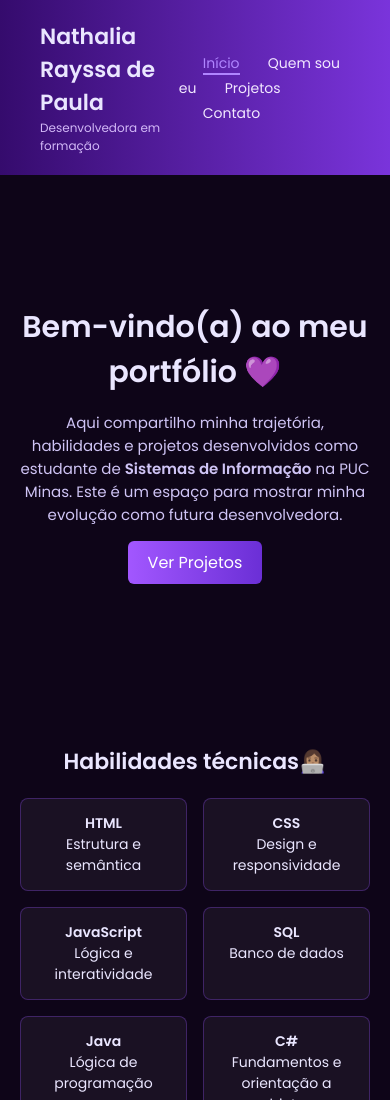
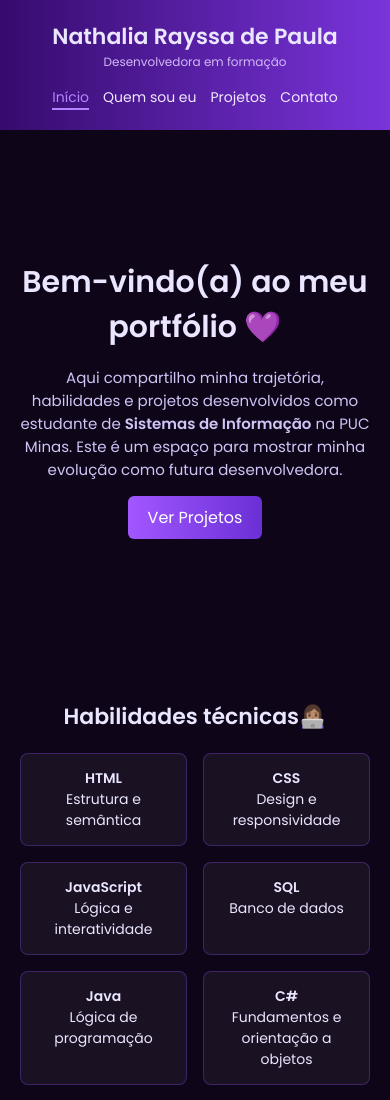
Before and after one commit to Nathrdp/Repositorio, a plain HTML site: page index.html in a window 390 px wide. Shown: the top 1100 px of the page. Drawn offline with Linux system fonts and the light colour scheme.

Commit message:
update resposive menu

```diff
--- a/CSS/style.css
+++ b/CSS/style.css
@@ -237,7 +237,23 @@ body {
 
 /* RESPONSIVO */
 @media (max-width: 900px) {
-  .projects-container {
+
+  .topbar {
     flex-direction: column;
+    gap: 16px;
+    padding: 20px;
+    text-align: center;
+  }
+
+  .menu {
+    display: flex;
+    flex-wrap: wrap;
+    justify-content: center;
+    gap: 14px;
+  }
+
+  .menu a {
+    margin: 0;
+    font-size: 14px;
   }
 }
```
